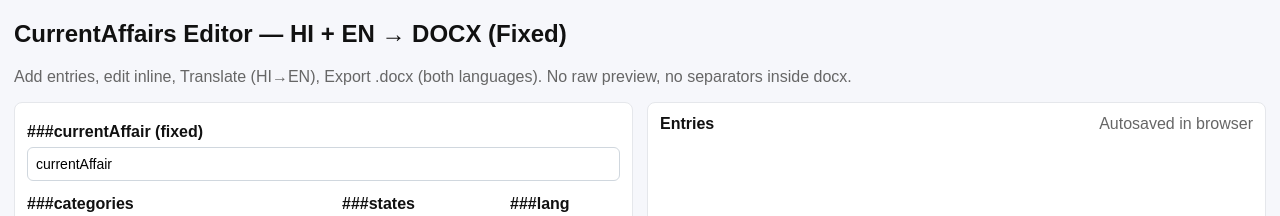
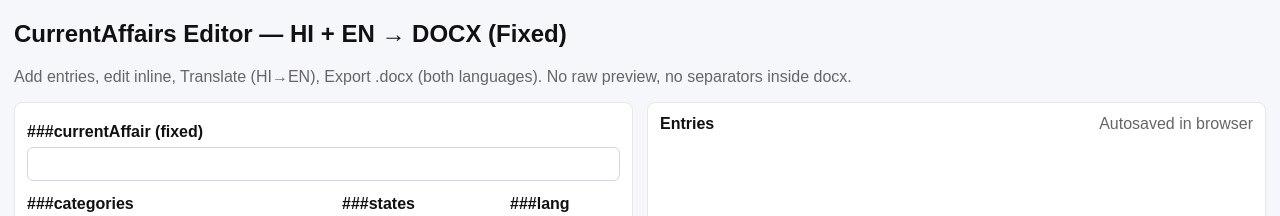
Before and after one commit to aadityaraj7852-a11y/Quiz-app, a plain HTML site: page index.html in a window 1280 px wide. Shown: the top 216 px of the page. Drawn offline with Linux system fonts and the light colour scheme.

Commit message:
Update index.html

```diff
--- a/index.html
+++ b/index.html
@@ -36,7 +36,7 @@
 <div class="wrap">
   <div class="col" style="max-width:720px">
     <label>###currentAffair (fixed)</label>
-    <input id="currentAffair" value="currentAffair" readonly>
+    <input id="currentAffair" value="" readonly>
 
     <div style="display:flex;gap:8px">
       <div style="flex:1">
```
